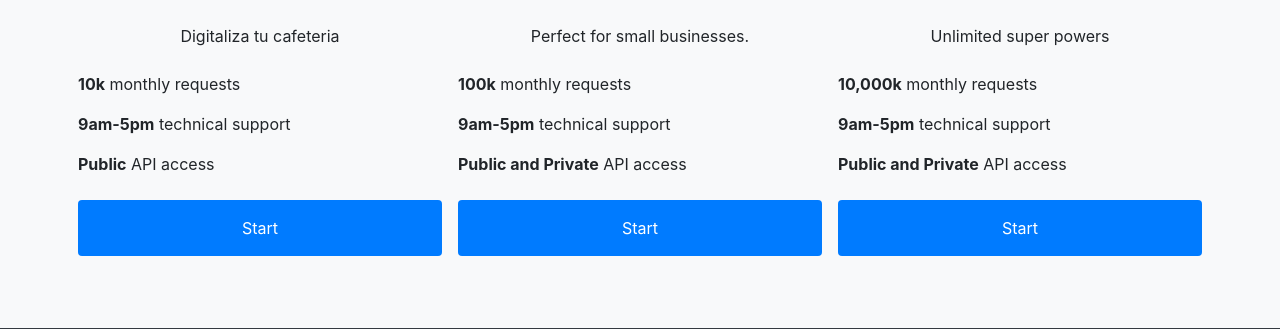
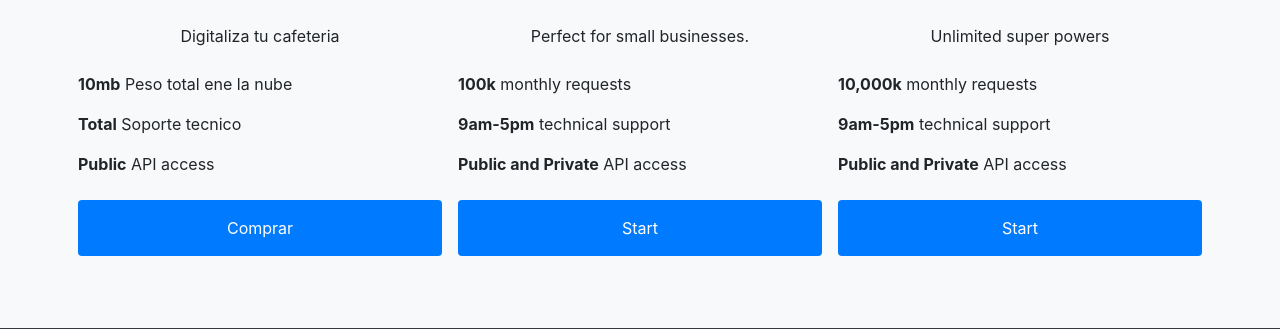
Before and after one commit to JlchavezG/WebApp, a PHP site: page / in a window 1280 px wide. Shown: the part 3272-3601 px from the top of the page. Run offline with PHP 8.4, Linux system fonts and the light colour scheme.

Commit message:
cambios en el index
se cambia el index por una plantilla web que demuestre la informacion de el aplicativo.

```diff
--- a/index.php
+++ b/index.php
@@ -137,11 +137,11 @@
             <img src="http://bit.ly/2y9EpP2" class="my-4"/>
             <p>Digitaliza tu cafeteria</p>
             <ul class="list-unstyled list-border-black-20 list-border-y text-left text-black-70">
-            <li class="py-2"><strong>10k</strong> monthly requests</li>
-            <li class="py-2"><strong>9am-5pm</strong> technical support</li>
+            <li class="py-2"><strong>10mb</strong> Peso total ene la nube</li>
+            <li class="py-2"><strong>Total</strong> Soporte tecnico</li>
             <li class="py-2"><strong>Public</strong> API access</li>
             </ul>
-            <a class="btn btn-block btn-primary border-0 text-white py-3" href="#">Start</a>
+            <a class="btn btn-block btn-primary border-0 text-white py-3" href="#">Comprar</a>
             </div>
 
             <div class="col-12 col-md-4 px-2 my-4 text-center">
```
